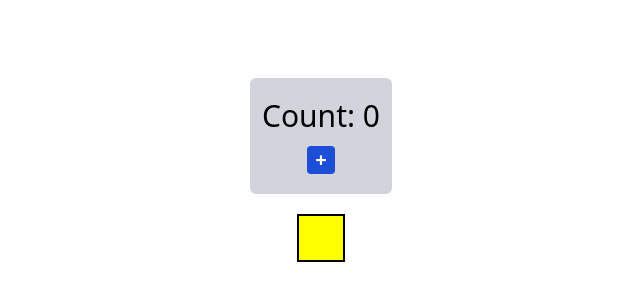
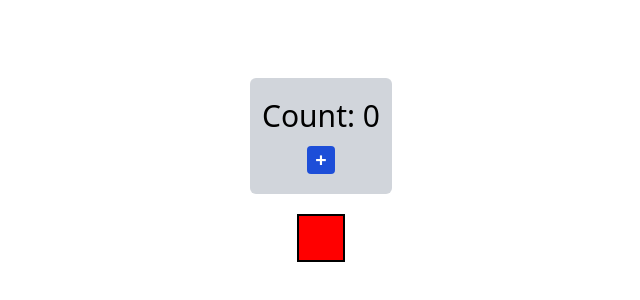
Before and after one commit to mahfuzurrahman98/Playing-with-React-TS, a React (Vite) app: page / in a window 1280 px wide. Shown: the part 230-530 px from the top of the page, without its empty margins (319-959 px from the left). Built offline with nearby package versions, Linux system fonts and the light colour scheme.

Commit message:
memo component with different logic

```diff
--- a/src/App.tsx
+++ b/src/App.tsx
@@ -1,4 +1,6 @@
 // import ListGroup from './components/ListGroup';
+
+// import UseCallback from './components/UseCallBack';
 
 import ReactMemo from './components/ReactMemo';
 
@@ -35,6 +37,8 @@ const App: React.FC = () => {
       {/* <Main /> */}
 
       <ReactMemo />
+
+      {/* <UseCallback /> */}
     </div>
   );
 };
--- a/src/components/ReactMemo.tsx
+++ b/src/components/ReactMemo.tsx
@@ -20,27 +20,33 @@ const ReactMemo: FC = () => {
           +
         </button>
       </div>
-      <MemoedMessage />
+      {/* <Message countValue={count} /> */}
+      <MemoedMessage countValue={count} />
     </div>
   );
 };
 
-const Message: FC = () => {
+type MessageProps = {
+  countValue: number;
+};
+
+const Message: FC<MessageProps> = ({ countValue }) => {
   const [bgColor, setBgColor] = useState('yellow');
   const handleColorChange = (event: MouseEvent<HTMLDivElement>): void => {
     setBgColor((prevColor) => (prevColor === 'yellow' ? 'red' : 'yellow'));
     console.log(`Color changed to ${bgColor}`);
   };
 
-  console.log('Message component rendered.');
+  console.log('Message component rendered with count =', countValue);
   return (
     <div
       className="p-5 border-2 border-black w-12 h-12"
-      style={{ backgroundColor: bgColor }}
+      style={{ backgroundColor: countValue % 2 === 1 ? 'yellow' : 'red' }}
       onClick={handleColorChange}
     ></div>
   );
 };
 
 const MemoedMessage = memo(Message);
+
 export default ReactMemo;
```
